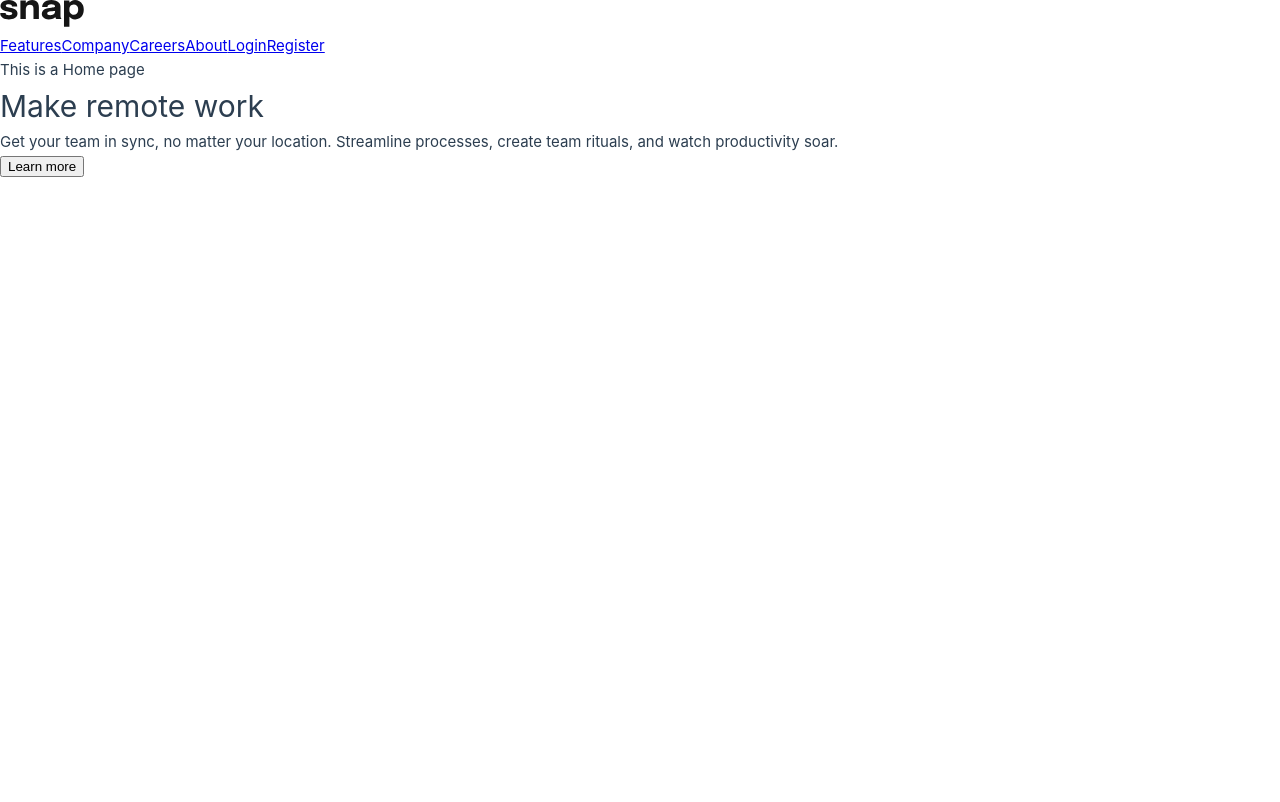
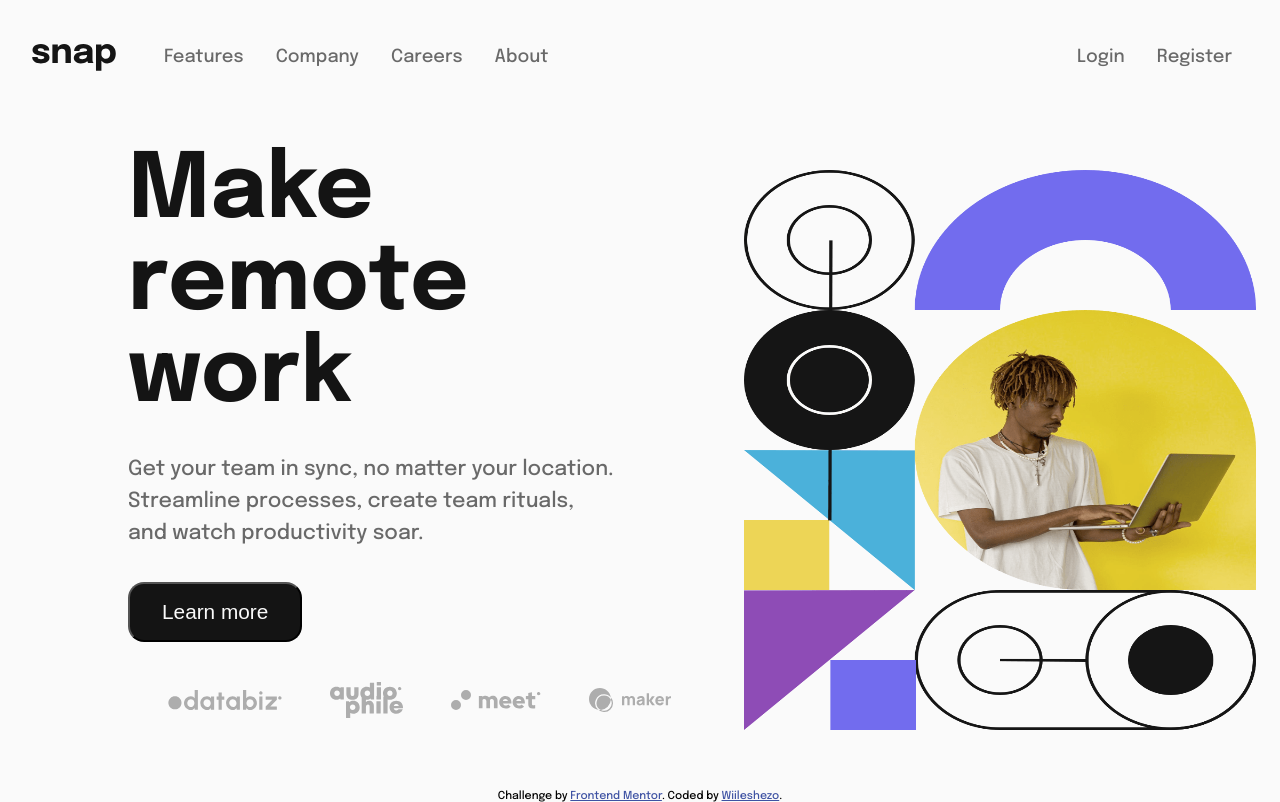
Before and after one commit to Wiileshezo/intro-section-with-dropdown-navigation, a Vue app: page / in a window 1280 px wide. Built offline with nearby package versions, Linux system fonts and the light colour scheme.

Commit message:
add the header, the footer, the hero-section and some styles

```diff
--- a/src/App.vue
+++ b/src/App.vue
@@ -1,30 +1,19 @@
-<script setup>
+<template>
+  <the-navigation></the-navigation>
+  <RouterView />
+  <the-footer></the-footer>
+</template>
+
+<script>
 import { RouterLink, RouterView } from "vue-router";
+import TheNavigation from "./components/TheNavigation.vue";
+import TheFooter from "./components/TheFooter.vue";
+export default {
+  components: {
+    TheNavigation,
+    TheFooter,
+  },
+};
 </script>
 
-<template>
-  <header>
-    <img src="./images/logo.svg" alt="logo" />
-    <nav>
-      <RouterLink to="/Features">Features</RouterLink>
-      <RouterLink to="/company">Company</RouterLink>
-      <RouterLink to="/careers">Careers</RouterLink>
-      <RouterLink to="/about">About</RouterLink>
-      <RouterLink to="/login">Login</RouterLink>
-      <RouterLink to="/register">Register</RouterLink>
-    </nav>
-  </header>
-
-  <RouterView />
-
-  <div>
-    <h1>Make remote work</h1>
-    <p>
-      Get your team in sync, no matter your location. Streamline processes,
-      create team rituals, and watch productivity soar.
-    </p>
-    <button>Learn more</button>
-  </div>
-</template>
-
 <style scoped></style>
--- a/src/assets/base.css
+++ b/src/assets/base.css
@@ -1,86 +1,18 @@
 /* color palette from <https://github.com/vuejs/theme> */
+
+@import url("https://fonts.googleapis.com/css2?family=Epilogue:wght@500;700&display=swap");
+
 :root {
-  --vt-c-white: #ffffff;
-  --vt-c-white-soft: #f8f8f8;
-  --vt-c-white-mute: #f2f2f2;
-
-  --vt-c-black: #181818;
-  --vt-c-black-soft: #222222;
-  --vt-c-black-mute: #282828;
-
-  --vt-c-indigo: #2c3e50;
-
-  --vt-c-divider-light-1: rgba(60, 60, 60, 0.29);
-  --vt-c-divider-light-2: rgba(60, 60, 60, 0.12);
-  --vt-c-divider-dark-1: rgba(84, 84, 84, 0.65);
-  --vt-c-divider-dark-2: rgba(84, 84, 84, 0.48);
-
-  --vt-c-text-light-1: var(--vt-c-indigo);
-  --vt-c-text-light-2: rgba(60, 60, 60, 0.66);
-  --vt-c-text-dark-1: var(--vt-c-white);
-  --vt-c-text-dark-2: rgba(235, 235, 235, 0.64);
-}
-
-/* semantic color variables for this project */
-:root {
-  --color-background: var(--vt-c-white);
-  --color-background-soft: var(--vt-c-white-soft);
-  --color-background-mute: var(--vt-c-white-mute);
-
-  --color-border: var(--vt-c-divider-light-2);
-  --color-border-hover: var(--vt-c-divider-light-1);
-
-  --color-heading: var(--vt-c-text-light-1);
-  --color-text: var(--vt-c-text-light-1);
-
-  --section-gap: 160px;
-}
-
-@media (prefers-color-scheme: dark) {
-  :root {
-    --color-background: var(--vt-c-black);
-    --color-background-soft: var(--vt-c-black-soft);
-    --color-background-mute: var(--vt-c-black-mute);
-
-    --color-border: var(--vt-c-divider-dark-2);
-    --color-border-hover: var(--vt-c-divider-dark-1);
-
-    --color-heading: var(--vt-c-text-dark-1);
-    --color-text: var(--vt-c-text-dark-2);
-  }
-}
-
-*,
-*::before,
-*::after {
-  box-sizing: border-box;
-  margin: 0;
-  font-weight: normal;
+  --Almost-White: hsl(0, 0%, 98%);
+  --Medium-Gray: hsl(0, 0%, 41%);
+  --Almost-Black: hsl(0, 0%, 8%);
 }
 
 body {
-  min-height: 100vh;
-  color: var(--color-text);
-  background: var(--color-background);
-  transition:
-    color 0.5s,
-    background-color 0.5s;
-  line-height: 1.6;
-  font-family:
-    Inter,
-    -apple-system,
-    BlinkMacSystemFont,
-    'Segoe UI',
-    Roboto,
-    Oxygen,
-    Ubuntu,
-    Cantarell,
-    'Fira Sans',
-    'Droid Sans',
-    'Helvetica Neue',
-    sans-serif;
-  font-size: 15px;
-  text-rendering: optimizeLegibility;
-  -webkit-font-smoothing: antialiased;
-  -moz-osx-font-smoothing: grayscale;
+  font-size: 18px;
+  padding: 0;
+  margin: 0;
+  box-sizing: border-box;
+  font-family: "Epilogue", sans-serif;
+  background-color: var(--Almost-White);
 }
--- /dev/null
+++ b/src/components/TheFooter.vue
@@ -0,0 +1,22 @@
+<script></script>
+
+<template>
+  <footer>
+    <div class="attribution">
+      Challenge by
+      <a href="https://www.frontendmentor.io?ref=challenge" target="_blank"
+        >Frontend Mentor</a
+      >. Coded by <a href="https://github.com/Wiileshezo">Wiileshezo</a>.
+    </div>
+  </footer>
+</template>
+
+<style scoped>
+.attribution {
+  font-size: 11px;
+  text-align: center;
+}
+.attribution a {
+  color: hsl(228, 45%, 44%);
+}
+</style>
--- /dev/null
+++ b/src/components/TheNavigation.vue
@@ -0,0 +1,102 @@
+<template>
+  <header>
+    <nav class="nav">
+      <div class="left-nav">
+        <img src="../images/logo.svg" alt="logo" />
+        <RouterLink to="/">Features</RouterLink>
+        <RouterLink to="/">Company</RouterLink>
+        <RouterLink to="/">Careers</RouterLink>
+        <RouterLink to="/about">About</RouterLink>
+      </div>
+      <div class="right-nav">
+        <RouterLink to="/">Login</RouterLink>
+        <RouterLink to="/">Register</RouterLink>
+      </div>
+      <!-- <RouterLink
+                href="javascript:void(0);"
+                class="icon"
+                @click="responsiveNav"
+                ></RouterLink> -->
+    </nav>
+  </header>
+</template>
+<script>
+import { RouterLink } from "vue-router";
+export default {
+  data() {
+    return {
+      nav: false,
+    };
+  },
+  methods: {
+    responsiveNav() {
+      console.log("Navigathion");
+    },
+  },
+};
+</script>
+
+<style scoped>
+.nav {
+  overflow: hidden;
+  display: flex;
+  align-items: center;
+  flex-direction: row;
+  flex-wrap: nowrap;
+  justify-content: space-between;
+  padding: 2rem;
+}
+
+a {
+  text-align: center;
+  padding: 1rem;
+  text-decoration: none;
+  color: var(--Medium-Gray);
+}
+
+a.active,
+a:hover {
+  color: var(--Almost-Black);
+}
+
+img {
+  padding-inline-end: 2rem;
+}
+.left-nav {
+  display: flex;
+  align-items: center;
+}
+.right-nav {
+  float: right;
+}
+
+.topnav .icon {
+  display: none;
+}
+
+@media screen and (max-width: 375px) {
+  .nav a:not(:first-child) {
+    display: none;
+  }
+  .nav a.icon {
+    float: right;
+    display: block;
+  }
+}
+
+@media screen and (max-width: 600px) {
+  .topnav.responsive {
+    position: relative;
+  }
+  .topnav.responsive .icon {
+    position: absolute;
+    right: 0;
+    top: 0;
+  }
+  .topnav.responsive a {
+    float: none;
+    display: block;
+    text-align: left;
+  }
+}
+</style>
--- a/src/views/HomeView.vue
+++ b/src/views/HomeView.vue
@@ -1,5 +1,73 @@
-<script setup></script>
+<script></script>
 
-<template>This is a Home page</template>
+<template>
+  <div class="container">
+    <div class="section1">
+      <h1>Make remote work</h1>
+      <p>
+        Get your team in sync, no matter your location. Streamline processes,
+        create team rituals, and watch productivity soar.
+      </p>
+      <button>Learn more</button>
+      <div class="imgs-client">
+        <img src="../images/client-databiz.svg" alt="" />
+        <img src="../images/client-audiophile.svg" alt="" />
+        <img src="../images/client-meet.svg" alt="" />
+        <img src="../images/client-maker.svg" alt="" />
+      </div>
+    </div>
+    <div class="section2">
+      <img
+        src="../images/image-hero-desktop.png"
+        alt="image-hero"
+        class="img-hero"
+      />
+    </div>
+  </div>
+</template>
 
-<style></style>
+<style scoped>
+.container {
+  display: flex;
+  padding-inline: 6rem;
+  align-items: center;
+}
+h1 {
+  font-size: 5.6rem;
+  margin: 0;
+  color: var(--Almost-Black);
+}
+p {
+  color: var(--Medium-Gray);
+  font-size: 1.3rem;
+  padding-inline-end: 6rem;
+  line-height: 2rem;
+  margin-block: 2rem;
+}
+button {
+  padding: 1rem 2rem;
+  border-radius: 1rem;
+  font-size: 1.3rem;
+  color: var(--Almost-White);
+  background-color: var(--Almost-Black);
+}
+.section1 {
+  padding: 2rem;
+  display: flex;
+  flex-direction: column;
+  align-items: flex-start;
+}
+.img-hero {
+  width: 40vw;
+  height: 70vh;
+}
+.imgs-client {
+  display: flex;
+  padding: 1rem;
+  align-items: center;
+  justify-content: center;
+}
+.imgs-client > img {
+  padding: 1.5rem;
+}
+</style>
```
Also changed, not shown: 2 other files (tests, documents, lock files or other folders).
